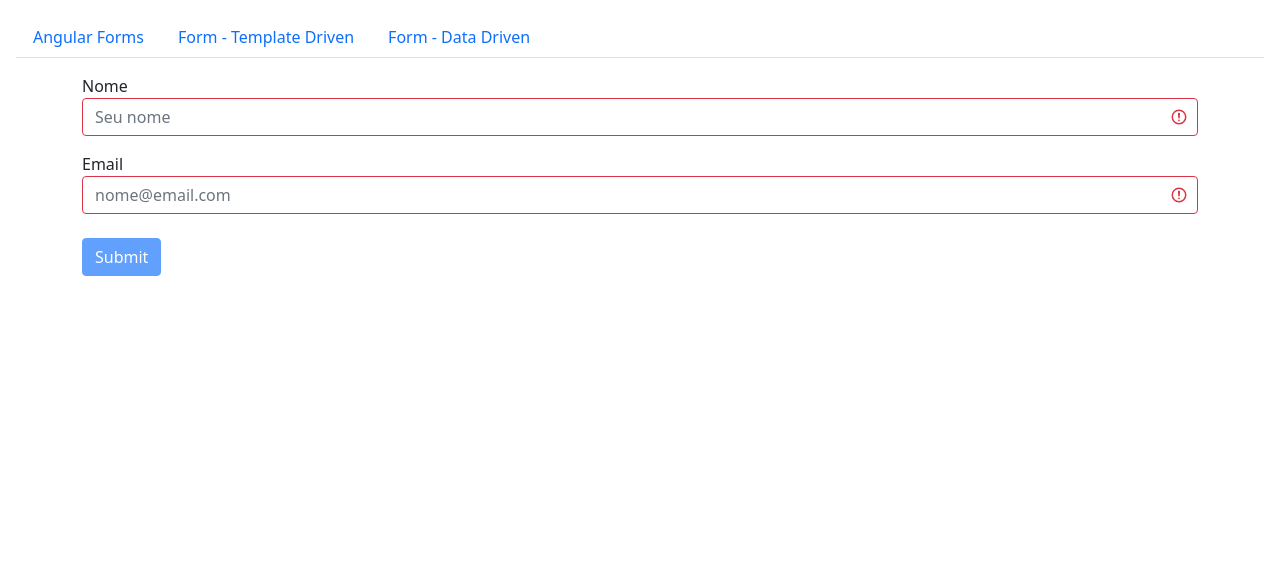
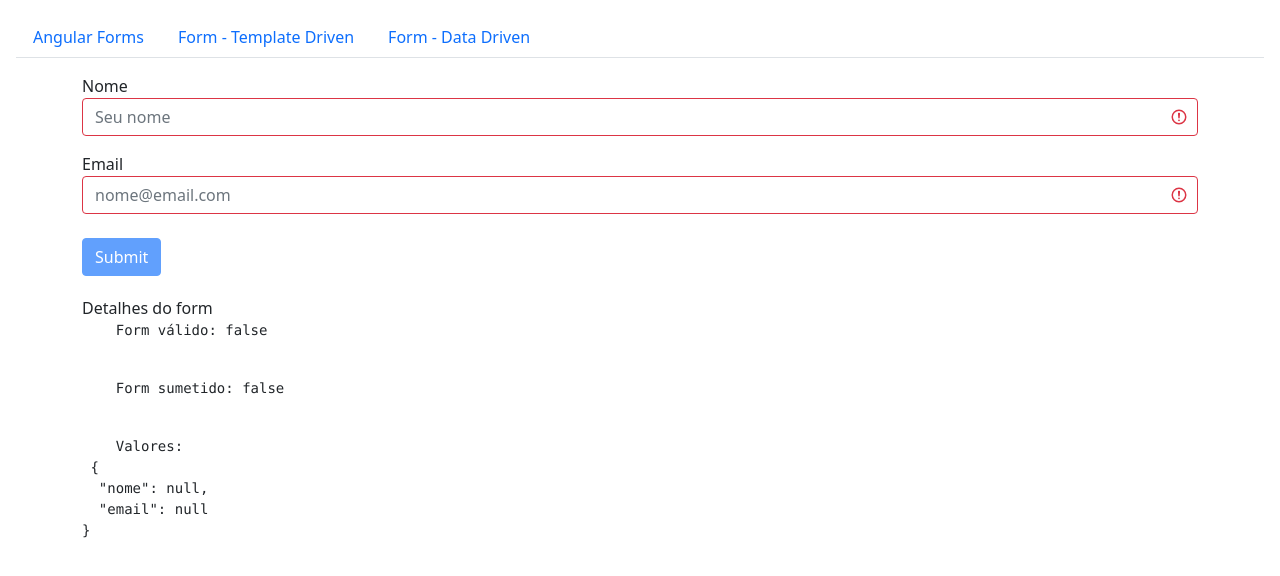
Before and after one commit to AndersonSilva94/estudos-angular-framework, an Angular app in the folder modulo-8-formularios-template-driven/formularios-template-driven/: page /templateForm in a window 1280 px wide. Shown: the top 576 px of the page. Built offline with nearby package versions, Linux system fonts and the light colour scheme.

Commit message:
feat: :rocket: Formulários (template driven): Verificando dados do Form no template com JSON

```diff
--- a/modulo-8-formularios-template-driven/formularios-template-driven/src/app/app.module.ts
+++ b/modulo-8-formularios-template-driven/formularios-template-driven/src/app/app.module.ts
@@ -6,13 +6,15 @@ import { AppRoutingModule } from './app-routing.module';
 import { AppComponent } from './app.component';
 import { TemplateFormComponent } from './template-form/template-form.component';
 import { DataFormComponent } from './data-form/data-form.component';
+import { FormDebugComponent } from './form-debug/form-debug.component';
 
 @NgModule({
   declarations: [
     AppComponent,
     // não funcionou colocar o TemplateFormComponent no imports
     TemplateFormComponent,
-    DataFormComponent
+    DataFormComponent,
+    FormDebugComponent
   ],
   imports: [
     BrowserModule,
--- /dev/null
+++ b/modulo-8-formularios-template-driven/formularios-template-driven/src/app/form-debug/form-debug.component.html
@@ -0,0 +1,14 @@
+<div [ngStyle]="{'margin-top': '20px'}" *ngIf="form">
+  <div>
+    Detalhes do form
+  </div>
+  <pre>
+    Form válido: {{ form.valid }}
+  </pre>
+  <pre>
+    Form sumetido: {{ form.submitted }}
+  </pre>
+  <pre>
+    Valores: <br> {{ form.value | json }}
+  </pre>
+</div>
--- /dev/null
+++ b/modulo-8-formularios-template-driven/formularios-template-driven/src/app/form-debug/form-debug.component.ts
@@ -0,0 +1,17 @@
+import { Component, Input, OnInit } from '@angular/core';
+
+@Component({
+  selector: 'form-debug',
+  templateUrl: './form-debug.component.html',
+  styleUrls: ['./form-debug.component.css']
+})
+export class FormDebugComponent implements OnInit {
+
+  @Input() form: any;
+
+  constructor() { }
+
+  ngOnInit(): void {
+  }
+
+}
--- a/modulo-8-formularios-template-driven/formularios-template-driven/src/app/template-form/template-form.component.html
+++ b/modulo-8-formularios-template-driven/formularios-template-driven/src/app/template-form/template-form.component.html
@@ -53,4 +53,6 @@
   >
     Submit
   </button>
+
+  <form-debug [form]="f"></form-debug>
 </form>
```
Also changed, not shown: modulo-8-formularios-template-driven/formularios-template-driven/src/app/template-form/template-form.module.ts (+6 -2 lines), modulo-8-formularios-template-driven/formularios-template-driven/src/app/form-debug/form-debug.component.css (added), 1 other file (tests, documents, lock files or other folders).
